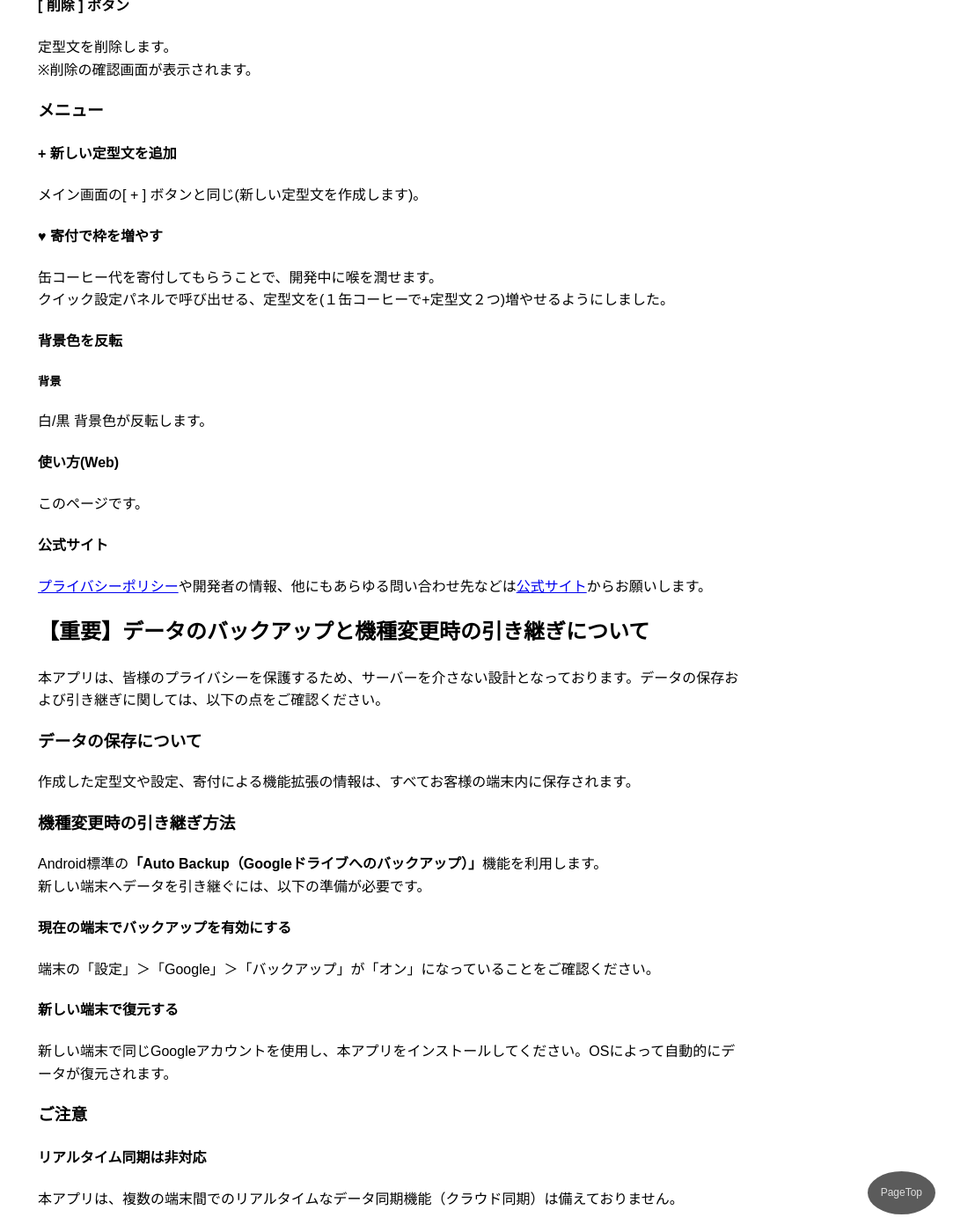
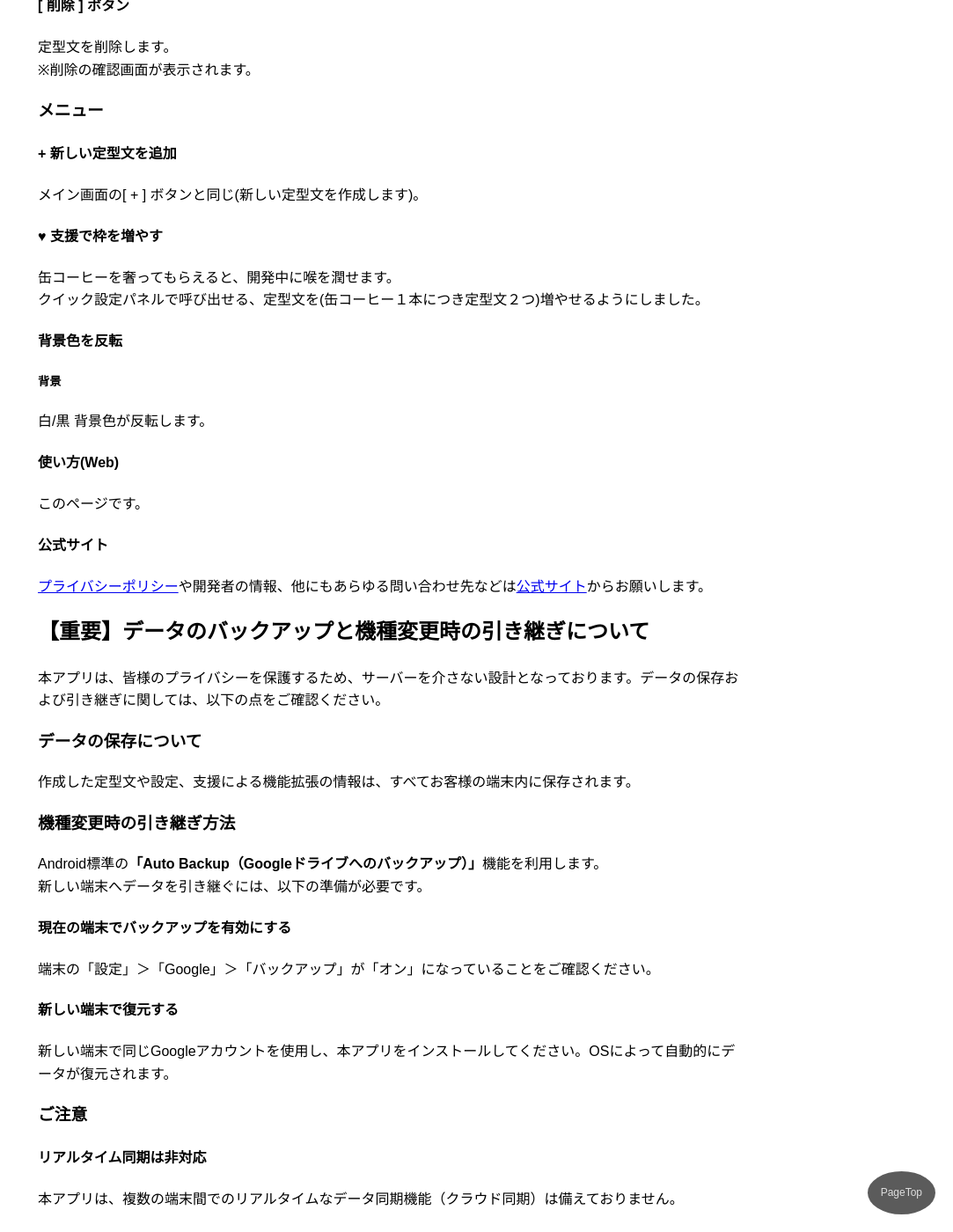
Before and after one commit to SoulfulSoft/soulfulsoft.github.io, a Jekyll site: the page built from the_usual_phrase/instructions.md, in a window 1280 px wide and 1400 px high, scrolled down 2714 px. Shown: the whole window at 88% size, without its empty margins (197-1280 px from the left). Built offline with Jekyll 4.4.1, drawn with Linux system fonts in a browser that asks for light colours; our own code applies the rules of GitHub Pages for plain Markdown files; some of the changed text lies outside the part shown.

Commit message:
Update instructions.md

```diff
--- a/the_usual_phrase/instructions.md
+++ b/the_usual_phrase/instructions.md
@@ -14,7 +14,7 @@ topa: ".."
 目的 : 定型文送信アプリ
 
 ## 簡単な説明
-いつもの」フレーズを簡単に送信！
+「いつもの」フレーズを簡単に送信！
 日常のための定型文活用ツールです。
 
 Lineや+メッセージなどのチャット、メールやメモなど、いつものアプリへ定型文(フレーズ)を送り込みます。
@@ -74,11 +74,11 @@ Android 12以上
 
 ### 新しい定型文 / 定型文を編集 画面
 
+#### 本文
+送り込む定型文を入力します。
+
 #### ラベル(一覧で表示される)
 分かりやすい定型文の名前をつけてください。
-
-#### 本文
-送り込む定型文を入力します。
 
 #### ラベルカラー
 定型文およびラベルの色を選択するか、カラーコードを直接編集してください。
@@ -99,9 +99,9 @@ Android 12以上
 #### + 新しい定型文を追加
 メイン画面の[ + ] ボタンと同じ(新しい定型文を作成します)。
 
-#### ♥ 寄付で枠を増やす
-缶コーヒー代を寄付してもらうことで、開発中に喉を潤せます。
-クイック設定パネルで呼び出せる、定型文を(１缶コーヒーで+定型文２つ)増やせるようにしました。
+#### ♥ 支援で枠を増やす
+缶コーヒーを奢ってもらえると、開発中に喉を潤せます。
+クイック設定パネルで呼び出せる、定型文を(缶コーヒー１本につき定型文２つ)増やせるようにしました。
 
 #### 背景色を反転
 
@@ -116,7 +116,7 @@ Android 12以上
 本アプリは、皆様のプライバシーを保護するため、サーバーを介さない設計となっております。データの保存および引き継ぎに関しては、以下の点をご確認ください。
 
 ### データの保存について
-作成した定型文や設定、寄付による機能拡張の情報は、すべてお客様の端末内に保存されます。
+作成した定型文や設定、支援による機能拡張の情報は、すべてお客様の端末内に保存されます。
 
 ### 機種変更時の引き継ぎ方法
 Android標準の**「Auto Backup（Googleドライブへのバックアップ）」**機能を利用します。
@@ -135,7 +135,7 @@ Android標準の**「Auto Backup（Googleドライブへのバックアップ）
 データのバックアップはAndroid OSが「Wi-Fi接続中かつ充電中」などの条件を満たした際に自動で行われます。そのため、機種変更直前の変更が反映されない場合があります。
 #### 免責事項
 複数端末での利用やバックアップ設定の状態、過去にインストールしたアプリなどの作用によりデータが引き継げない場合があります。
-当方ではデータの補完や寄付状況の復旧は行えませんのでご了承ください。
+当方ではデータの補完や支援状況の復旧は行えませんのでご了承ください。
 
 <!--
 <div style="text-align: right;">
```
